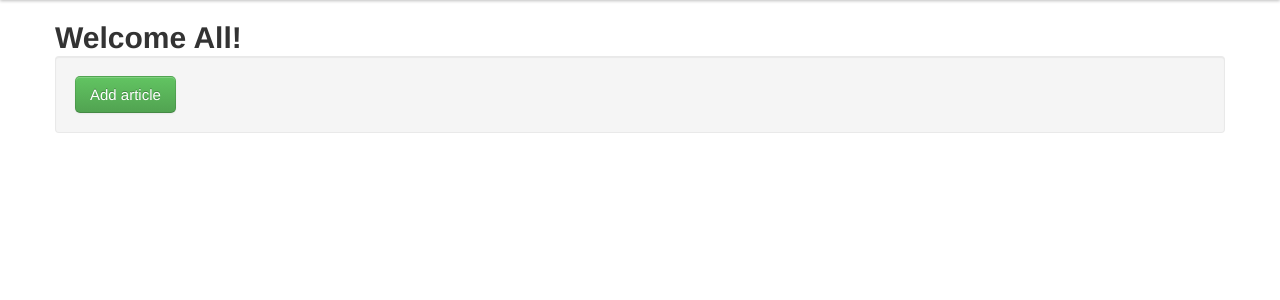
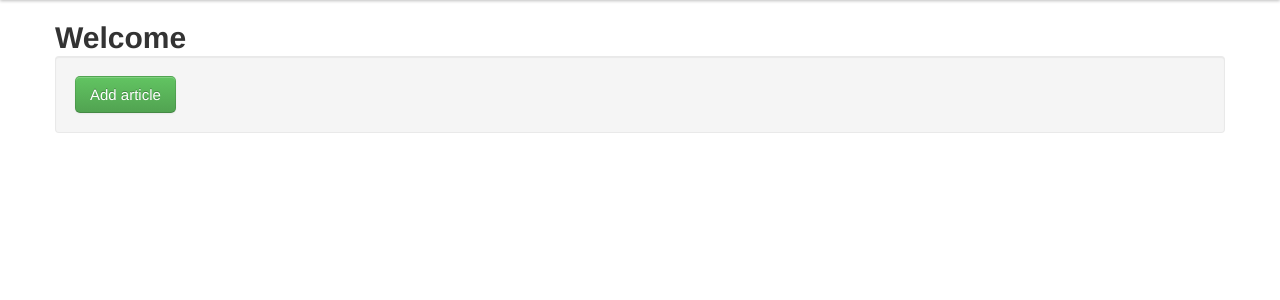
Before and after one commit to dannychichainsaw/helloworld, a PHP site: template templates/homepage.twig in a window 1280 px wide. Shown: the part 40-340 px from the top of the page. Run offline with PHP 8.4, Linux system fonts and the light colour scheme; the template is opened without the code that fills it, so the values that code supplies are empty; some libraries are stand-ins or nearby versions.

Commit message:
fix #4 ok title has been changed

```diff
--- a/templates/homepage.twig
+++ b/templates/homepage.twig
@@ -1,7 +1,7 @@
 {% extends 'layout.twig' %}
 
 {% block body %}
-    <h1>Welcome All!</h1>
+    <h1>Welcome</h1>
 
     <div class="well">
         <a href="{{ path('add_article') }}" class="btn btn-success btn-large">Add article</a>
```
